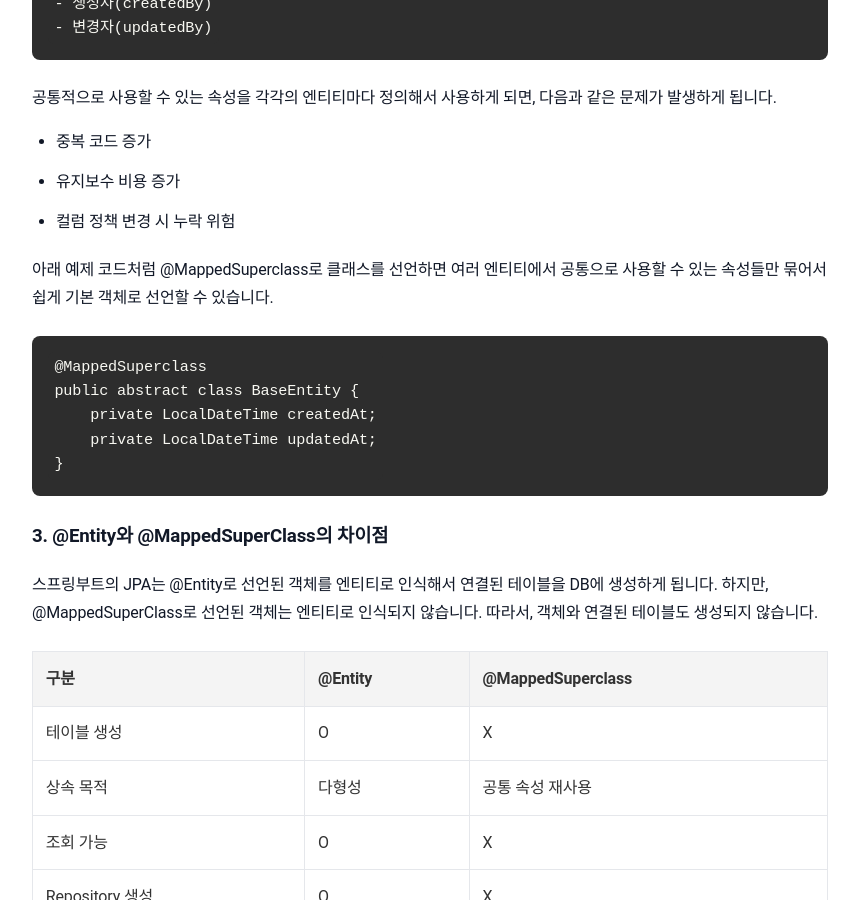
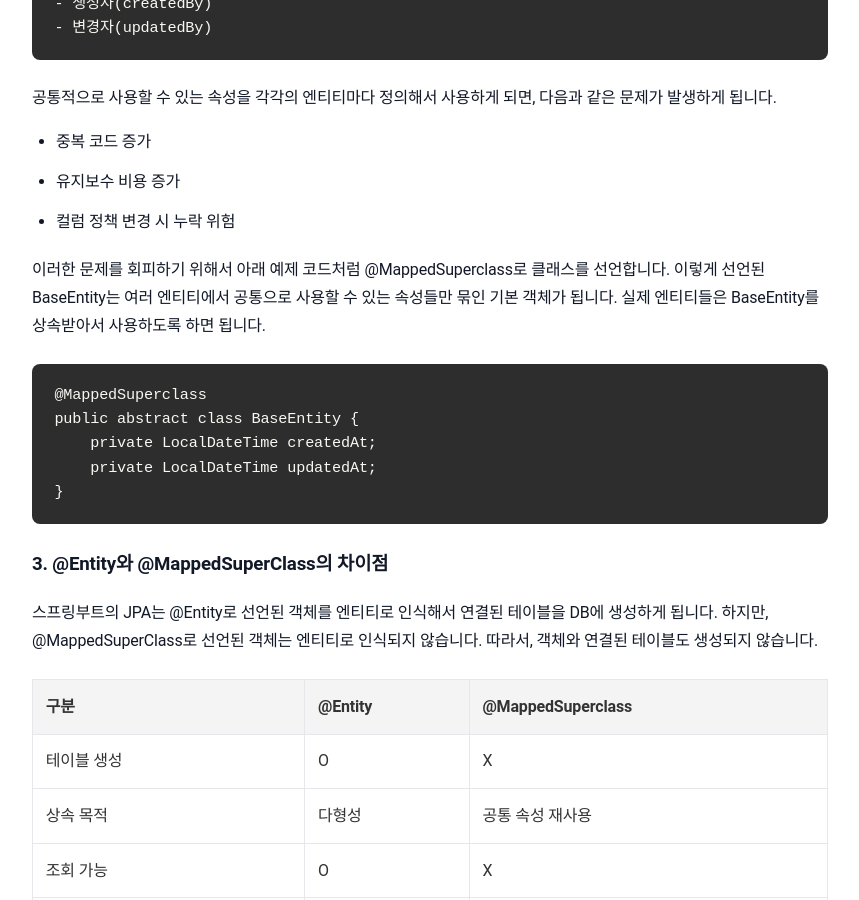
Before and after one commit to sanghoon-lee/sanghoon-lee.github.io, a Jekyll site: the page built from _posts/2026-01-07-MappedSuperClass.md, in a window 1280 px wide and 900 px high, scrolled down 1616 px. Shown: the whole window, without its empty margins (210-1069 px from the left). Built offline with Jekyll 4.4.1, drawn with Linux system fonts in a browser that asks for light colours; comment, search, counter and statistics services are not loaded.

````diff
--- a/_posts/2026-01-07-MappedSuperClass.md
+++ b/_posts/2026-01-07-MappedSuperClass.md
@@ -63,7 +63,7 @@ DB 관점에서는 테이블의 컬럼(Column)에 해당합니다.
 * 유지보수 비용 증가
 * 컬럼 정책 변경 시 누락 위험
 
-아래 예제 코드처럼 @MappedSuperclass로 클래스를 선언하면 여러 엔티티에서 공통으로 사용할 수 있는 속성들만 묶어서 쉽게 기본 객체로 선언할 수 있습니다.
+이러한 문제를 회피하기 위해서 아래 예제 코드처럼 @MappedSuperclass로 클래스를 선언합니다. 이렇게 선언된 BaseEntity는 여러 엔티티에서 공통으로 사용할 수 있는 속성들만 묶인 기본 객체가 됩니다. 실제 엔티티들은 BaseEntity를 상속받아서 사용하도록 하면 됩니다.
 
 ```java
 @MappedSuperclass
````
